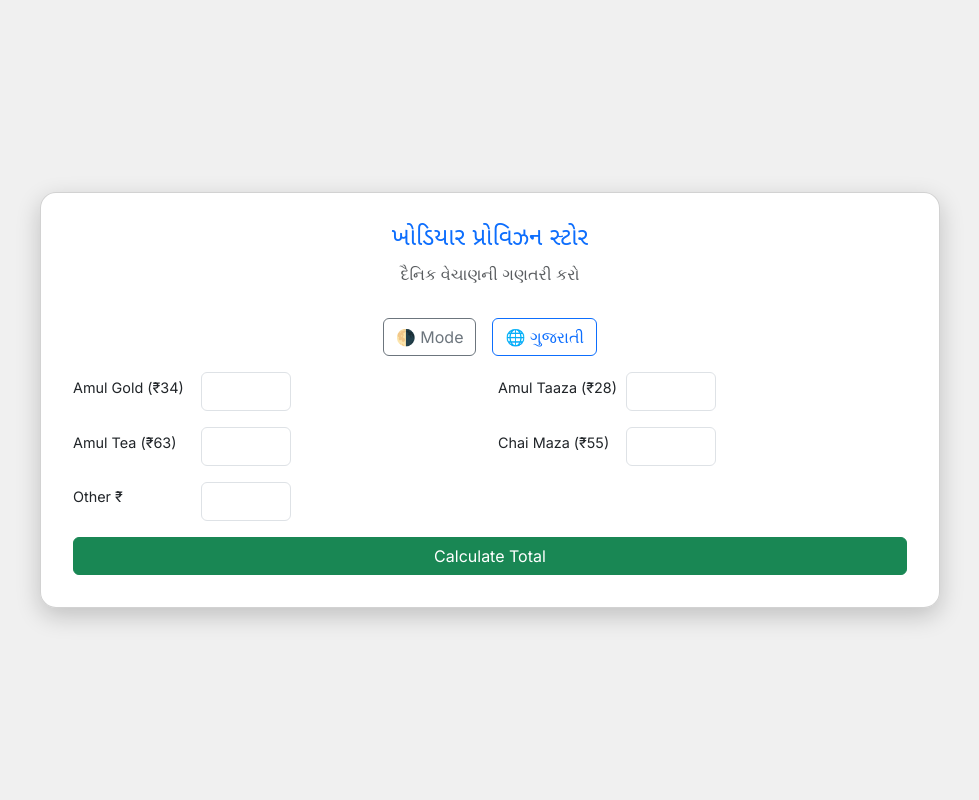
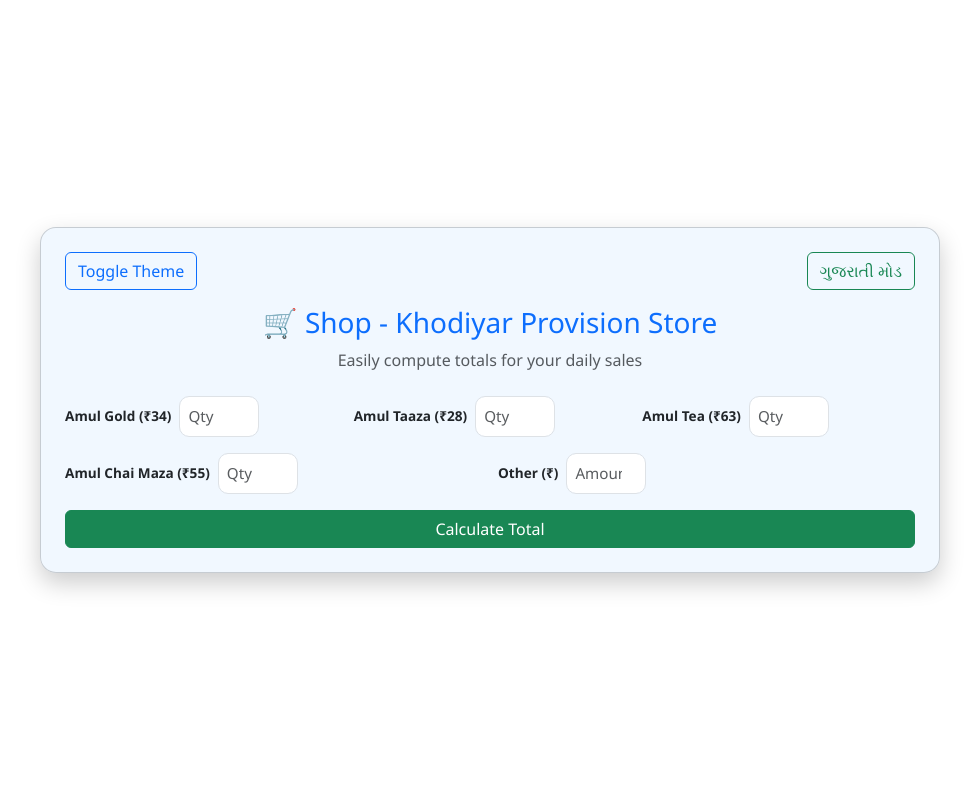
Before and after one commit to param-8383/shop-calculator, a Flask app: page / in a window 1280 px wide. Shown: the whole page, without its empty margins (150-1129 px from the left). Run offline with Flask 3, Linux system fonts and the light colour scheme.

Commit message:
Updatecalculator.html

```diff
--- a/templates/calculator.html
+++ b/templates/calculator.html
@@ -3,108 +3,123 @@
 <head>
   <meta charset="UTF-8" />
   <meta name="viewport" content="width=device-width, initial-scale=1" />
-  <title>ખોડિયાર પ્રોવિઝન સ્ટોર | Khodiyar Provision Store</title>
+  <title>Khodiyar Provision Store</title>
   <link href="https://cdn.jsdelivr.net/npm/bootstrap@5.3.2/dist/css/bootstrap.min.css" rel="stylesheet" />
   <style>
-    @import url('https://fonts.googleapis.com/css2?family=Noto+Sans+Gujarati&family=Inter&display=swap');
+    @import url('https://fonts.googleapis.com/css2?family=Noto+Sans+Gujarati&display=swap');
 
-    :root {
-      --bg-light: #f0f0f0;
-      --bg-dark: #121212;
-      --text-light: #000;
-      --text-dark: #f9f9f9;
-      --card-light: rgba(255, 255, 255, 0.95);
-      --card-dark: rgba(33, 33, 33, 0.95);
-    }
-
-    body {
-      font-family: 'Inter', sans-serif;
-      background-color: var(--bg-light);
-      color: var(--text-light);
-      transition: all 0.3s ease;
+    body, html {
+      height: 100%;
+      margin: 0;
+      font-family: 'Segoe UI', sans-serif;
+      transition: background-color 0.3s, color 0.3s;
     }
 
     .dark-mode {
-      background-color: var(--bg-dark);
-      color: var(--text-dark);
+      background-color: #121212;
+      color: white;
+    }
+
+    .dark-mode .card {
+      background-color: rgba(33, 33, 33, 0.95);
+      color: white;
     }
 
     .overlay {
       min-height: 100vh;
+      padding: 2rem 1rem;
       display: flex;
       align-items: center;
       justify-content: center;
-      padding: 2rem 1rem;
     }
 
     .card {
-      background-color: var(--card-light);
-      border-radius: 1rem;
-      box-shadow: 0 8px 24px rgba(0, 0, 0, 0.2);
-      padding: 2rem;
-      max-width: 900px;
-      width: 100%;
-    }
-
-    .dark-mode .card {
-      background-color: var(--card-dark);
+      background-color: rgba(240, 248, 255, 0.9);
+      border-radius: 16px;
+      padding: 1.5rem;
+      box-shadow: 0 10px 25px rgba(0, 0, 0, 0.2);
+      backdrop-filter: blur(4px);
     }
 
     .form-section {
       display: flex;
       flex-wrap: wrap;
       gap: 1rem;
+      justify-content: space-between;
     }
 
     .form-group {
+      flex: 1 1 calc(33.333% - 1rem);
+      min-width: 160px;
       display: flex;
       align-items: center;
       gap: 0.5rem;
-      flex: 1 1 45%;
-      min-width: 200px;
     }
 
     .form-label {
-      min-width: 120px;
-      font-size: 0.9rem;
+      font-weight: 600;
+      font-size: 0.85rem;
+      margin-bottom: 0;
     }
 
     .form-control {
-      flex: 1;
-      padding: 0.4rem 0.6rem;
-      font-size: 1rem;
-      max-width: 90px;
-    }
-
-    .switch-buttons {
-      display: flex;
-      gap: 1rem;
-      justify-content: center;
-      margin-bottom: 1rem;
-      flex-wrap: wrap;
+      font-size: 0.95rem;
+      border-radius: 10px;
+      padding: 0.5rem;
+      max-width: 5rem;
     }
 
     .total-box {
-      font-size: 1.3rem;
+      font-size: 1.2rem;
       font-weight: bold;
     }
 
-    .gujarati {
+    .toggle-switches {
+      display: flex;
+      justify-content: space-between;
+      margin-bottom: 1rem;
+    }
+
+    @media (max-width: 768px) {
+      .form-group {
+        flex: 1 1 48%;
+      }
+    }
+
+    @media (max-width: 576px) {
+      .form-group {
+        flex: 1 1 100%;
+        flex-direction: column;
+        align-items: flex-start;
+      }
+
+      .form-label {
+        margin-bottom: 0.25rem;
+      }
+
+      .toggle-switches {
+        flex-direction: column;
+        gap: 0.5rem;
+      }
+    }
+
+    .gujarati-font {
       font-family: 'Noto Sans Gujarati', sans-serif;
     }
   </style>
 </head>
-<body>
+<body class="" id="body">
   <div class="overlay">
-    <div class="card" id="card">
-      <div class="text-center mb-3">
-        <h4 class="text-primary gujarati" id="title">ખોડિયાર પ્રોવિઝન સ્ટોર</h4>
-        <p class="text-muted" id="subtitle">દૈનિક વેચાણની ગણતરી કરો</p>
+    <div class="card w-100" style="max-width: 900px;">
+      <div class="toggle-switches">
+        <button class="btn btn-outline-primary" onclick="toggleTheme()">Toggle Theme</button>
+        <button class="btn btn-outline-success" onclick="switchLanguage()">ગુજરાતી મોડ</button>
       </div>
 
-      <div class="switch-buttons">
-        <button class="btn btn-outline-secondary" onclick="toggleTheme()">🌗 Mode</button>
-        <button class="btn btn-outline-primary" onclick="toggleGujarati()">🌐 ગુજરાતી</button>
+      <div id="english-form">
+        <div class="text-center mb-4">
+          <h3 class="text-primary">🛒 Shop - Khodiyar Provision Store</h3>
+          <p class="text-muted">Easily compute totals for your daily sales</p>
         </div>
 
         {% if error %}
@@ -114,33 +129,32 @@
         <form method="POST" autocomplete="off">
           <div class="form-section">
             <div class="form-group">
-            <label class="form-label" id="label_gold">Amul Gold (₹34)</label>
-            <input type="number" min="0" name="amul_gold" class="form-control" />
+              <label class="form-label">Amul Gold (₹34)</label>
+              <input type="number" min="0" name="amul_gold" class="form-control" placeholder="Qty" />
             </div>
             <div class="form-group">
-            <label class="form-label" id="label_taaza">Amul Taaza (₹28)</label>
-            <input type="number" min="0" name="amul_taaza" class="form-control" />
+              <label class="form-label">Amul Taaza (₹28)</label>
+              <input type="number" min="0" name="amul_taaza" class="form-control" placeholder="Qty" />
             </div>
             <div class="form-group">
-            <label class="form-label" id="label_tea">Amul Tea (₹63)</label>
-            <input type="number" min="0" name="amul_tea" class="form-control" />
+              <label class="form-label">Amul Tea (₹63)</label>
+              <input type="number" min="0" name="amul_tea" class="form-control" placeholder="Qty" />
             </div>
             <div class="form-group">
-            <label class="form-label" id="label_chai">Chai Maza (₹55)</label>
-            <input type="number" min="0" name="amul_chai_maza" class="form-control" />
+              <label class="form-label">Amul Chai Maza (₹55)</label>
+              <input type="number" min="0" name="amul_chai_maza" class="form-control" placeholder="Qty" />
             </div>
             <div class="form-group">
-            <label class="form-label" id="label_other">Other ₹</label>
-            <input type="number" min="0" name="other" class="form-control" />
+              <label class="form-label">Other (₹)</label>
+              <input type="number" min="0" name="other" class="form-control" placeholder="Amount" />
             </div>
           </div>
-
           <button type="submit" class="btn btn-success w-100 mt-3">Calculate Total</button>
         </form>
 
         {% if details %}
           <hr />
-        <h6 class="text-center mt-3" id="breakdownTitle">Breakdown</h6>
+          <h6 class="text-center mt-3">Breakdown</h6>
           <ul class="list-group">
             {% for item, data in details.items() %}
               {% if data.total > 0 %}
@@ -155,10 +169,44 @@
               {% endif %}
             {% endfor %}
           </ul>
-        <div class="alert alert-info text-center mt-3 total-box" id="totalOutput">
+          <div class="alert alert-info text-center mt-3 total-box">
             Total: ₹{{ total }}
           </div>
         {% endif %}
+      </div>
+
+      <div id="gujarati-form" style="display: none;" class="gujarati-font">
+        <div class="text-center mb-4">
+          <h3 class="text-success">🛒 ખોદિયાર પ્રોવિઝન સ્ટોર</h3>
+          <p class="text-muted">દૈનિક વેચાણ માટે કુલ રકમ ગણતરી કરો</p>
+        </div>
+        <form>
+          <div class="form-section">
+            <div class="form-group">
+              <label class="form-label">અમૂલ ગોલ્ડ (₹૩૪)</label>
+              <input type="number" class="form-control" placeholder="જથ્થો" />
+            </div>
+            <div class="form-group">
+              <label class="form-label">અમૂલ તાઝા (₹૨૮)</label>
+              <input type="number" class="form-control" placeholder="જથ્થો" />
+            </div>
+            <div class="form-group">
+              <label class="form-label">અમૂલ ટી (₹૬૩)</label>
+              <input type="number" class="form-control" placeholder="જથ્થો" />
+            </div>
+            <div class="form-group">
+              <label class="form-label">ચા મજા (₹૫૫)</label>
+              <input type="number" class="form-control" placeholder="જથ્થો" />
+            </div>
+            <div class="form-group">
+              <label class="form-label">અન્ય (₹)</label>
+              <input type="number" class="form-control" placeholder="રકમ" />
+            </div>
+          </div>
+          <button type="submit" class="btn btn-success w-100 mt-3">કુલ ગણો</button>
+        </form>
+      </div>
+
     </div>
   </div>
 
@@ -167,35 +215,11 @@
       document.body.classList.toggle('dark-mode');
     }
 
-    let gujaratiMode = false;
-
-    function convertToGujaratiDigits(num) {
-      return num.toString().replace(/\d/g, d => '૦૧૨૩૪૫૬૭૮૯'[d]);
-    }
-
-    function toggleGujarati() {
-      gujaratiMode = !gujaratiMode;
-
-      const map = {
-        title: gujaratiMode ? "ખોડિયાર પ્રોવિઝન સ્ટોર" : "Khodiyar Provision Store",
-        subtitle: gujaratiMode ? "દૈનિક વેચાણની ગણતરી કરો" : "Easily compute daily sales",
-        label_gold: gujaratiMode ? "અમુલ ગોલ્ડ (₹૩૪)" : "Amul Gold (₹34)",
-        label_taaza: gujaratiMode ? "અમુલ તાજા (₹૨૮)" : "Amul Taaza (₹28)",
-        label_tea: gujaratiMode ? "અમુલ ટી (₹૬૩)" : "Amul Tea (₹63)",
-        label_chai: gujaratiMode ? "ચા મજા (₹૫૫)" : "Chai Maza (₹55)",
-        label_other: gujaratiMode ? "અન્ય ₹" : "Other ₹",
-        breakdownTitle: gujaratiMode ? "વિગતવાર માહિતી" : "Breakdown"
-      };
-
-      for (const id in map) {
-        const el = document.getElementById(id);
-        if (el) el.innerText = map[id];
-      }
-
-      const totalBox = document.getElementById("totalOutput");
-      if (totalBox && gujaratiMode) {
-        totalBox.innerHTML = totalBox.innerHTML.replace(/\d/g, d => '૦૧૨૩૪૫૬૭૮૯'[d]);
-      }
+    function switchLanguage() {
+      const englishForm = document.getElementById('english-form');
+      const gujaratiForm = document.getElementById('gujarati-form');
+      englishForm.style.display = englishForm.style.display === 'none' ? 'block' : 'none';
+      gujaratiForm.style.display = gujaratiForm.style.display === 'none' ? 'block' : 'none';
     }
   </script>
 </body>
```
Lines whose indentation alone changed are shown as unchanged.
